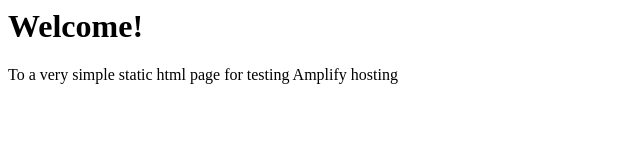
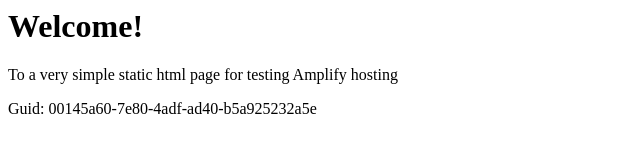
Before and after one commit to aws-aemilia-arn/Github-PR-Commit-Integration-Test-DoNotTouch-GitH-MJCD6L4M-v1-preprod-eu-north-1, a website: page src/index.html in a window 1280 px wide. Shown: the whole page, without its empty margins (0-640 px from the left). Drawn offline with Linux system fonts and the light colour scheme.

Commit message:
commit from integ tests

```diff
--- a/src/index.html
+++ b/src/index.html
@@ -1,3 +1,5 @@
+
+
 <html lang="en">
 
 <head>
@@ -10,6 +12,6 @@
 <body>
     <h1>Welcome!</h1>
     <p>To a very simple static html page for testing Amplify hosting</p>
-</body>
+    <p>Guid: 00145a60-7e80-4adf-ad40-b5a925232a5e</p></body>
 
 </html>
```
